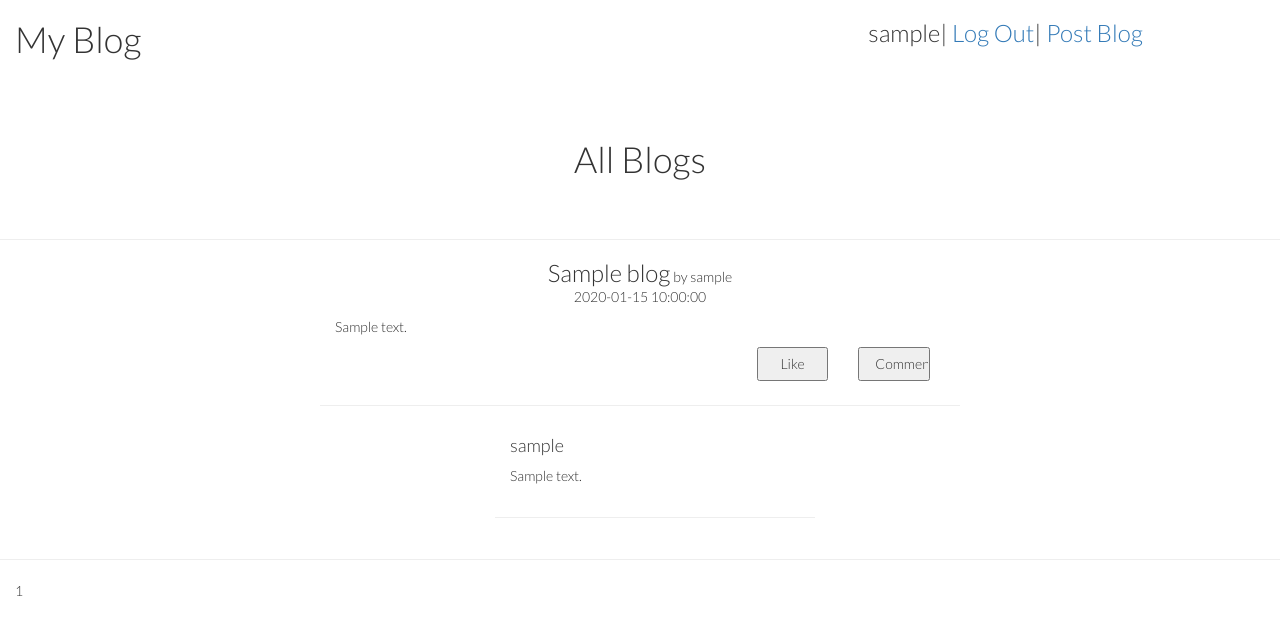
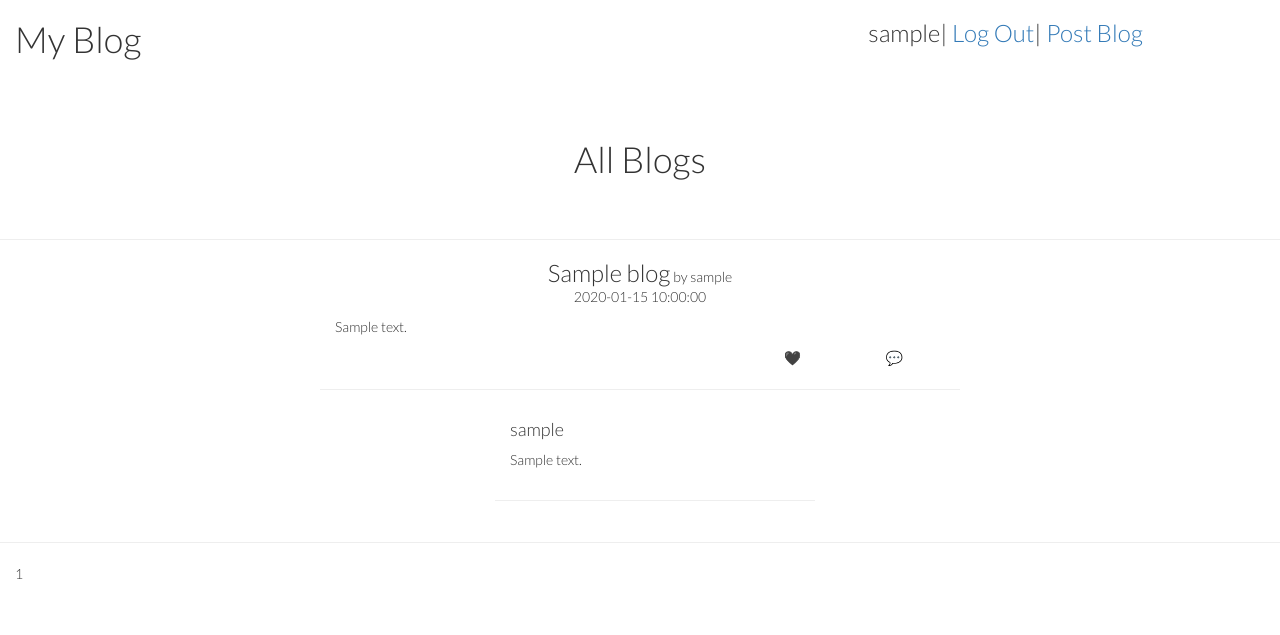
Before and after one commit to gggonzalez03/Multi-user-Blog-Website, a Python web app: template templates/homepage.html in a window 1280 px wide. Shown: the top 635 px of the page. Run offline with Jinja, Linux system fonts and the light colour scheme; the template is opened without the code that fills it: most values are stand-ins (such as "Sample title", 1, 10 or a date in 2020).

Commit message:
Added ownership checks before a delete or edit on posts

```diff
--- a/static/css/main.css
+++ b/static/css/main.css
@@ -2,30 +2,52 @@ body{
 	font-family: 'Lato', sans-serif;
 	font-weight: 300;
 }
+
 form > input, textarea{
 	display: block;
 	padding: 5px;
 	margin-bottom: 4px;
 }
+
 header{
 	margin-bottom: 50px;
 }
+
+.userfunctionicons{
+	background-color: Transparent;
+    background-repeat:no-repeat;
+    border: transparent;
+    border-radius: 5px;
+    cursor:pointer;
+    overflow: hidden;
+    outline:none;
+}
+
+.userfunctionicons:hover{
+	background-color: #bb99ff;
+}
+
 .text-muted{
 	color: #BCBBBB;
 }
+
 .text-thin{
 	font-weight: 100;
 }
+
 .title-super{
 	font-size: 60px;
 }
+
 .error-message{
 	color: red;
 	padding: 10px
 }
+
 .blogtitle{
 	display: inline;
 }
+
 .blogowner{
 	display: inline;
 }
--- a/templates/homepage.html
+++ b/templates/homepage.html
@@ -6,7 +6,7 @@
 {% endblock %}
 {% block content %}
 	<header class="row">
-		<div class="col-md-12 text-center">
+		<div class="col-xs-12 text-center">
 			<h1>All Blogs</h1>{{error_message}}
 		</div>
 	</header>
@@ -14,9 +14,9 @@
 		<!--This will be a jinja logic-->
 	{% for blog in blogs %}
 	<article class="row">
-		<div class="col-md-6 col-md-offset-3">
+		<div class="col-xs-6 col-xs-offset-3">
 			<div class="row">
-				<div class="col-md-8 col-md-offset-2">
+				<div class="col-xs-8 col-xs-offset-2">
 					<div class="text-center">
 						<h3 class="blogtitle">{{blog.blog_title}}</h3>
 						<p class="blogowner">by {{users.get_row_by_id(blog.user_id).username}}</p>
@@ -24,46 +24,48 @@
 					</div>
 				</div>
 				{% if logged_in_user == blog.user_id %}
-				<div class="col-md-1">
-					<form method="post" action="/editblog">
-						<input type="hidden" name="blogId" value="{{blog.key().id()}}">
-						<input type="submit" name="postorupdateblog" value="Edit Post">
-					</form>
-				</div>
-				<div class="col-md-1">
-					<button type="submit" name="deleteablogpost" data-toggle="modal" data-target="#delete{{blog.key().id()}}">Delete Post</button>
+				<div class="col-xs-2">
+					<div class="col-xs-6">
+						<form method="post" action="/editblog">
+							<input type="hidden" name="blogId" value="{{blog.key().id()}}">
+							<button class="userfunctionicons" type="submit" name="postorupdateblog" value="Edit Post">✎</button>
+						</form>
+					</div>
+					<div class="col-xs-6">
+						<button class="userfunctionicons" type="submit" name="deleteablogpost" data-toggle="modal" data-target="#delete{{blog.key().id()}}">✕</button>
+					</div>
 				</div>
 				{% endif %}
 			</div>
 			<!--Here's the blog body-->
 			<div class="row">
-				<div class="col-md-12">
+				<div class="col-xs-12">
 					<p>{{blog.blog_body}}</p>
 				</div>
 			</div>
 			<!--Like and comment section-->
 			<section class="row">
-				<div class="col-md-12">
+				<div class="col-xs-12">
 					{% if not likes.check_user_like(blog.key().id(), logged_in_user) %}
-					<div class="col-md-2 col-md-offset-8">
+					<div class="col-xs-2 col-xs-offset-8">
 						<form method="post" action="/home/like">
 							<input type="hidden" name="blogid" value="{{blog.key().id()}}">
 							<input type="hidden" name="ownerid" value="{{blog.user_id}}">
-							<input class="col-md-12" type="submit" name="likeblogpost" value="Like">
+							<button class="col-xs-12 userfunctionicons" type="submit" name="likeblogpost" value="Like">🖤</button>
 						</form>
 					</div>
 					{% else %}
-					<div class="col-md-2 col-md-offset-8">
+					<div class="col-xs-2 col-xs-offset-8">
 						<form method="post" action="/home/like">
 							<input type="hidden" name="blogid" value="{{blog.key().id()}}">
 							<input type="hidden" name="ownerid" value="{{blog.user_id}}">
-							<input class="col-md-12" type="submit" name="likeblogpost" value="Unlike">
+							<button class="col-xs-12 userfunctionicons" type="submit" name="likeblogpost" value="Unlike">💜</button>
 						</form>
 					</div>
 					{% endif %}
-					<div class="col-md-2">
+					<div class="col-xs-2">
 						<form method="post">
-							<input class="col-md-12" type="button" name="commentonblogpost" data-toggle="modal" data-target="#comment{{blog.key().id()}}" value="Comment">
+							<button class="col-xs-12 userfunctionicons" type="button" name="commentonblogpost" data-toggle="modal" data-target="#comment{{blog.key().id()}}" value="Comment">💬</button>
 						</form>
 					</div>
 				</div>
@@ -71,17 +73,17 @@
 			<hr class="row">
 			<!--blog comments section-->
 			<section class="row">
-				<div class="col-md-6 col-md-offset-3">
+				<div class="col-xs-6 col-xs-offset-3">
 					<!--Jinja logic here-->
 					{% for comment in comments.get_recent_comments_on_blog(blog.key().id()) %}
-						<div class="col-md-11">
+						<div class="col-xs-9">
 							<h4>{{users.get_row_by_id(comment.user_id).username}}</h4>
 							<p>{{comment.comment}}</p>
 						</div>
-						<div class="col-md-1">
+						<div class="col-xs-3">
 							{% if logged_in_user == comment.user_id %}
-							<button type="button" name="deletecomment" data-toggle="modal" data-target="#deletecomment{{comment.key().id()}}">Delete</button>
-							<button type="button" name="deletecomment" data-toggle="modal" data-target="#editcomment{{comment.key().id()}}">Edit</button>
+							<button class="col-xs-6 userfunctionicons" type="button" name="deletecomment" data-toggle="modal" data-target="#editcomment{{comment.key().id()}}">✎</button>
+							<button class="col-xs-6 userfunctionicons" type="button" name="deletecomment" data-toggle="modal" data-target="#deletecomment{{comment.key().id()}}">✕</button>
 
 							<div id="deletecomment{{comment.key().id()}}" class="modal fade" role="dialog">
 								<div class="modal-dialog">
@@ -95,8 +97,8 @@
 									    <div class="modal-body">
 									        <form method="post" action="/home/comment">
 									        	<input type="hidden" name="commentId" value="{{comment.key().id()}}">
-												<input class="col-md-12" type="submit" value="Yes" name="toDeleteCommentOrNot">
-												<input class="col-md-12" type="submit" name="toDeleteCommentOrNot" value="No">
+												<input class="col-xs-12" type="submit" value="Yes" name="toDeleteCommentOrNot">
+												<input class="col-xs-12" type="button" name="toDeleteCommentOrNot" data-dismiss="modal" value="No">
 											</form>
 									    </div>
 									    <div class="modal-footer">
@@ -118,8 +120,8 @@
 									    <div class="modal-body">
 									        <form method="post" action="/home/comment">
 									        	<input type="hidden" name="commentId" value="{{comment.key().id()}}">
-									        	<textarea class="col-md-12" name="commentupdate">{{comment.comment}}</textarea>
-												<input class="col-md-12" type="submit" value="Edit" name="toDeleteCommentOrNot">
+									        	<textarea class="col-xs-12" name="commentupdate">{{comment.comment}}</textarea>
+												<input class="col-xs-12" type="submit" value="Edit" name="toDeleteCommentOrNot">
 											</form>
 									    </div>
 									    <div class="modal-footer">
@@ -131,12 +133,12 @@
 							</div>
 							{% endif %}
 						</div>
-						<hr class="col-md-12">
+						<hr class="col-xs-12">
 					{% endfor %}
 				</div>
 			</section>
 		</div>
-		<hr class="col-md-12">
+		<hr class="col-xs-12">
 	</article>
 	<!-- Modal -->
 	<div id="comment{{blog.key().id()}}" class="modal fade" role="dialog">
@@ -152,8 +154,8 @@
 	        <form method="post" action="/home/comment">
 				<input type="hidden" name="blogid" value="{{blog.key().id()}}">
 				<input type="hidden" name="ownerid" value="{{blog.user_id}}">
-				<textarea class="col-md-12" name="usercomment"></textarea>
-				<input class="col-md-12" type="submit" value="Comment" name="addcomment">
+				<textarea class="col-xs-12" name="usercomment"></textarea>
+				<input class="col-xs-12" type="submit" value="Comment" name="addcomment">
 			</form>
 	      </div>
 	      <div class="modal-footer">
@@ -173,10 +175,10 @@
 	        <h4 class="modal-title">Are you sure you want to delete this blog: {{blog.blog_title}}?</h4>
 	      </div>
 	      <div class="modal-body">
-	        <form class="col-md-12" method="post" action="/deleteblog">
+	        <form class="col-xs-12" method="post" action="/deleteblog">
 				<input type="hidden" name="blogId" value="{{blog.key().id()}}">
-				<button class="col-md-6" type="submit" name="yesondeleteblogpost" value="Edit">Yes</button>
-				<button class="col-md-6 btn btn-default" data-dismiss="modal" type="button" name="editBlogPost" value="Edit">No</button>
+				<button class="col-xs-6" type="submit" name="yesondeleteblogpost" value="Edit">Yes</button>
+				<button class="col-xs-6 btn btn-default" data-dismiss="modal" type="button" name="editBlogPost" value="Edit">No</button>
 			</form>
 	      </div>
 	      <div class="modal-footer">
```
Also changed, not shown: add_comment.py (+26 -16 lines), comment.py (+10 -1 lines), delete_blog.py (+12 -6 lines), index.yaml (added, +16 -0 lines).
